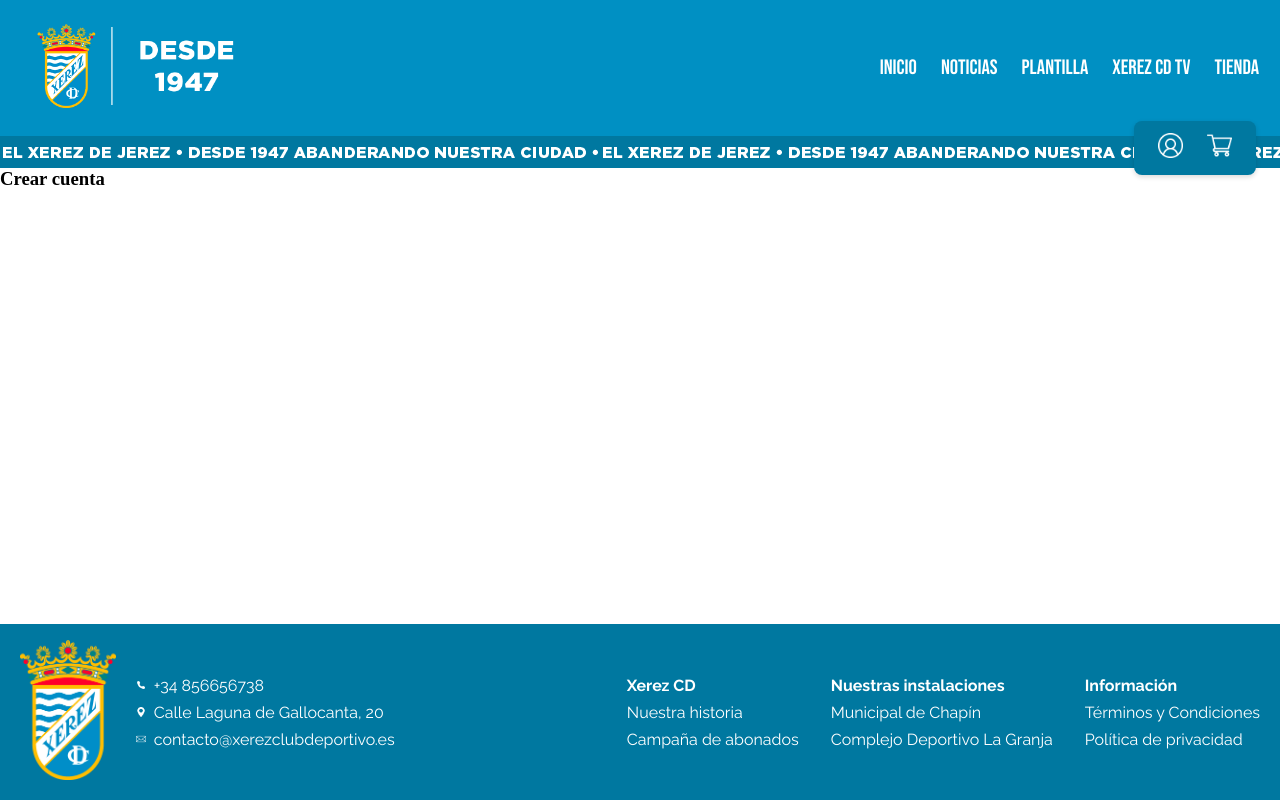
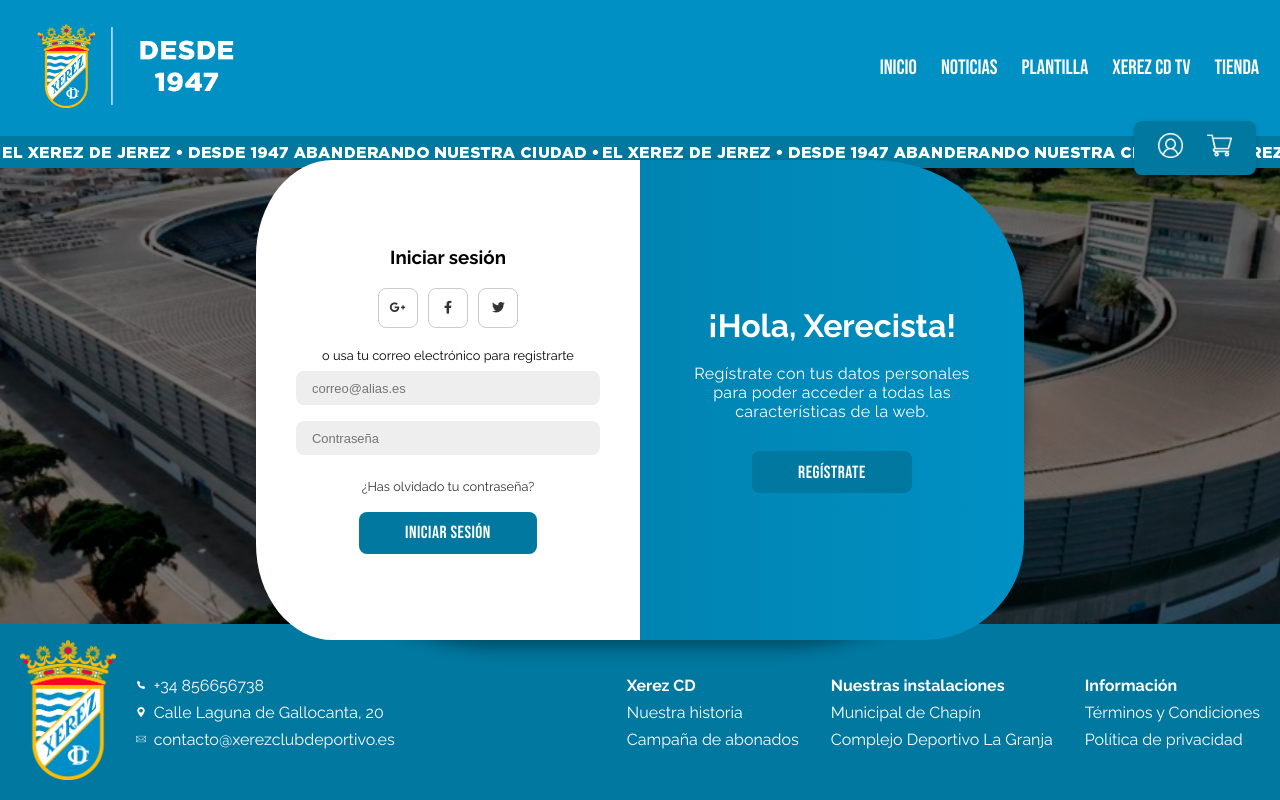
Before and after one commit to jesuuslopeez/2425-t1-lenguaje-de-marcas, a plain HTML site: page cuenta.html in a window 1280 px wide. Drawn offline with Linux system fonts and the light colour scheme.

Commit message:
Formulario cuenta

```diff
--- a/css/styles.css
+++ b/css/styles.css
@@ -1,3 +1,4 @@
+/* General */
 * {
     box-sizing: border-box;
     padding: 0;
@@ -10,8 +11,10 @@
     display: flex;
     flex-direction: column;
     min-height: 100vh;
+    background-color: #FFFFFF;
 }
 
+/* Cabecera */
 header {
     .header-1 {
         display: flex;
@@ -93,10 +96,12 @@
     }
 }
 
+/* Cuerpo principal */
 main {
     flex: 1;
 }
 
+/* Pie de página */
 footer {
     display: flex;
     justify-content: space-between;
@@ -161,3 +166,178 @@
     }
 
 }
+
+/* Crear cuenta */
+.crear-cuenta-principal {
+    display: flex;
+    justify-content: center;
+    align-items: center;
+    background-color: #FFFFFF;
+    border-radius: 20rem;
+    box-shadow: 0 0.5rem 1rem rgba(0, 0, 0, 0.35);
+    width: 48rem;
+    max-width: 100%;
+    min-height: 30rem;
+    padding: 2rem;
+    font-family: "Raleway", sans-serif;
+    position: absolute;
+    top: 50%;
+    left: 50%;
+    transform: translate(-50%, -50%);
+
+    p {
+        font-size: 1rem;
+        line-height: 1.2rem;
+        letter-spacing: 0.02rem;
+        margin: 1.25rem;
+    }
+
+    span {
+        font-size: 0.8rem;
+    }
+
+    a {
+        color: #333333;
+        font-size: 0.6rem;
+        margin: 1rem 0 0.5rem;
+    }
+
+    button {
+        background-color: #0078A0;
+
+        font-family: "Bebas Neue", sans-serif;
+        padding: 0.6rem 2.8rem;
+        border: 0.06rem solid transparent;
+        border-radius: 0.5rem;
+        letter-spacing: 0.5px;
+        text-transform: uppercase;
+        margin-top: 0.6rem;
+        cursor: pointer;
+
+        span {
+            color: #FFFFFF;
+            font-size: 1.1rem;
+            transition: color 0.3s ease, transform 0.3s ease;
+        }
+
+        span:hover {
+            color: #FFBE00;
+            text-decoration: underline;
+        }
+
+    }
+
+    form {
+        background-color: #FFFFFF;
+        border-radius: 20%;
+        display: flex;
+        align-items: center;
+        justify-content: center;
+        flex-direction: column;
+        padding: 0 2.5rem;
+        height: 100%;
+    }
+
+    input {
+        background-color: #EEEEEE;
+        border: none;
+        margin: 0.5rem 0;
+        padding: 0.6rem 1rem;
+        font-size: 0.81rem;
+        border-radius: 0.5rem;
+        width: 100%;
+        outline: none;
+    }
+}
+
+.formulario-cuenta {
+    position: absolute;
+    top: 0;
+    height: 100%;
+    transition: all 0.6s ease-in-out;
+
+    a {
+        font-size: 0.8rem;
+    }
+}
+
+.iniciar-sesion {
+    left: 0;
+    width: 50%;
+    z-index: 2;
+}
+
+.crear-cuenta {
+    left: 0;
+    width: 50%;
+    opacity: 0;
+    z-index: 1;
+}
+
+.sm-icons {
+    margin: 1.25rem 0;
+
+    a {
+        border: 1px solid #CCCCCC;
+        border-radius: 20%;
+        display: inline-flex;
+        justify-content: center;
+        align-items: center;
+        margin: 0 0.2rem;
+        width: 2.5rem;
+        height: 2.5rem;
+    }
+}
+
+.apartado-lateral {
+    position: absolute;
+    top: 0;
+    left: 50%;
+    width: 50%;
+    height: 100%;
+    overflow: hidden;
+    transition: all 0.6s ease-in-out;
+    border-radius: 0 9.4rem 6.25rem 0;
+    z-index: 1000;
+}
+
+.lateral {
+    height: 100%;
+    background: linear-gradient(to left, #0090C3, #0078A0);
+    color: #FFFFFF;
+    position: relative;
+    left: -100%;
+    height: 100%;
+    width: 200%;
+    transform: translateX(0);
+    transition: all 0.6s ease-in-out;
+}
+
+.panel-lateral {
+    position: absolute;
+    width: 50%;
+    height: 100%;
+    display: flex;
+    align-items: center;
+    justify-content: center;
+    flex-direction: column;
+    padding: 0 2rem;
+    text-align: center;
+    top: 0;
+    transform: translateX(0);
+    transition: all 0.6s ease-in-out;
+}
+
+.lateral-der {
+    right: 0;
+    transform: translateX(0);
+
+    h1 {
+        font-size: 2rem;
+    }
+}
+
+.registro-bg {
+    background-image: url('../img/background-cuenta.png');
+    background-size: cover;
+}
--- a/cuenta.html
+++ b/cuenta.html
@@ -5,12 +5,13 @@
      <link rel="stylesheet" href="css/styles.css">
      <link rel="shortcut icon" href="img/escudo.ico" type="image/x-icon">
      <link href="https://fonts.googleapis.com/css2?family=Bebas+Neue&family=Raleway:ital,wght@0,100..900;1,100..900&display=swap" rel="stylesheet">
+     <link rel="stylesheet" href="https://cdnjs.cloudflare.com/ajax/libs/font-awesome/6.0.0-beta3/css/all.min.css">
 
     <meta charset="UTF-8">
     <meta name="viewport" content="width=device-width, initial-scale=1.0">
     <title>Inicio | Xerez Club Deportivo</title>
 </head>
-<body>
+<body class="registro-bg">
     <header>
         <section class="header-1">
             <a href="index.html"><img src="img/header_logo_3.png" alt="Escudo Xerez CD"></a>
@@ -37,14 +38,31 @@
     </header>
 
     <main>
-        <section>
-            <article>
-                <form action="">
-                    <h1>Crear cuenta</h1>
-                    <article>
+        <section class="crear-cuenta-principal">
+            <article class="formulario-cuenta iniciar-sesion">
+                <form>
+                    <h1>Iniciar sesión</h1>
+                    <section class="sm-icons">
+                        <a href="#"><i class="fa-brands fa-google-plus-g"></i></a>
+                        <a href="#"><i class="fa-brands fa-facebook-f"></i></a>
+                        <a href="#"><i class="fa-brands fa-twitter"></i></a>
+                    </section>
+                    <span>o usa tu correo electrónico para registrarte</span>
+                    <input type="email" placeholder="correo@alias.es">
+                    <input type="password" placeholder="Contraseña">
+                    <a href="#">¿Has olvidado tu contraseña?</a>
+                    <button><span>Iniciar sesión</span></button>
+                </form>
+            </article>
 
-                    </article>
-                </form>
+            <article class="apartado-lateral">
+                <section class="lateral">
+                    <nav class="panel-lateral lateral-der">
+                        <h1>¡Hola, Xerecista!</h1>
+                        <p>Regístrate con tus datos personales para poder acceder a todas las características de la web.</p>
+                        <button class="oculto registro"><span>Regístrate</span></button>
+                    </nav>
+                </section>
             </article>
         </section>
     </main>
```
Also changed, not shown: img/background-cuenta.png (added).
